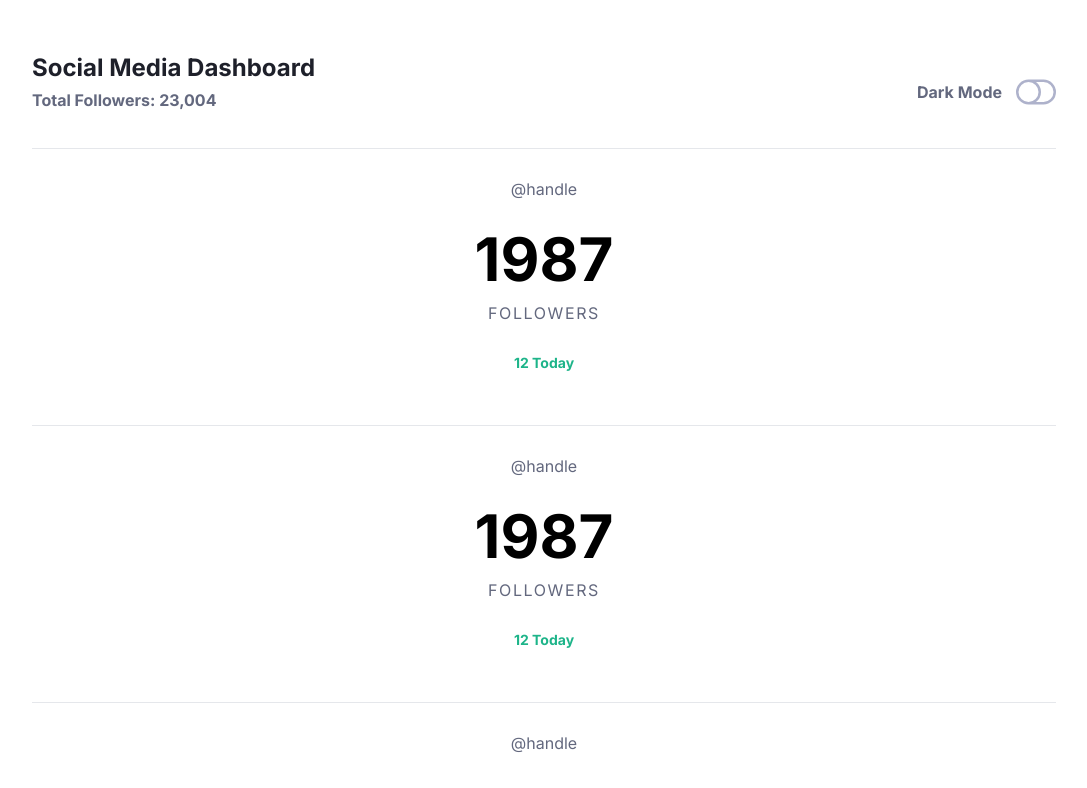
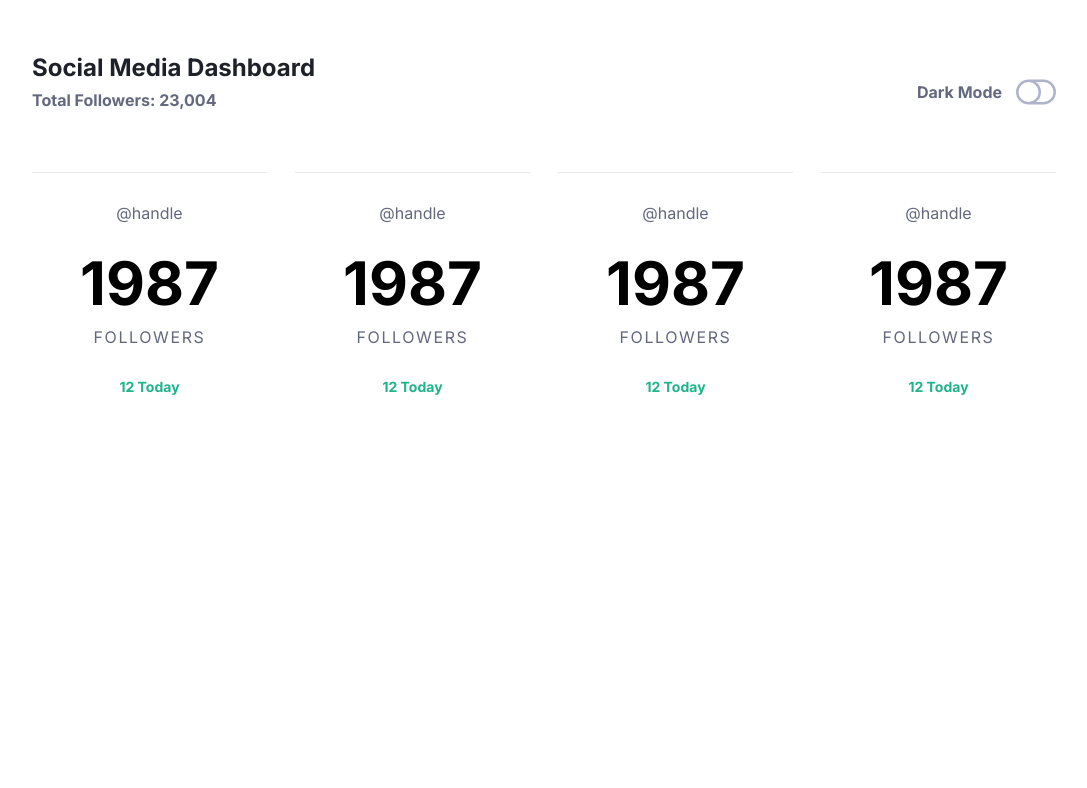
Before and after one commit to TheThomasY/social-media-dashboard, a React (Create React App) app: page / in a window 1280 px wide. Shown: the top 788 px of the page, without its empty margins (96-1183 px from the left). Built offline with nearby package versions, Linux system fonts and the light colour scheme.

Commit message:
feat: big cards responsive over all screen widths, minor changes to app width

```diff
--- a/src/App.js
+++ b/src/App.js
@@ -12,7 +12,7 @@ function App() {
 
   return (
     <div className={'font-Inter' + (darkMode ? ' dark bg-dk-bg' : '')}>
-      <div className='w-4/5 mx-auto'>
+      <div className='w-4/5 max-w-[1120px] mx-auto'>
         <Header onToggleDarkMode={toggleDarkMode} colourMode={darkMode} />
         <Followers />
       </div>
--- a/src/components/BigCard.js
+++ b/src/components/BigCard.js
@@ -2,7 +2,7 @@ import React from 'react';
 
 export default function BigCard() {
   return (
-    <div className='mt-6 py-7 text-center border-t'>
+    <div className='w-full mt-6 lg:mt-12 py-7 text-center border-t'>
       <div className='text-grey-text dark:text-dk-text'>@handle</div>
       <div className='mt-7 text-6xl font-bold dark:text-white'>1987</div>
       <div className='mt-3 text-grey-text dark:text-dk-text tracking-widest'>
--- a/src/components/Followers.js
+++ b/src/components/Followers.js
@@ -3,7 +3,7 @@ import BigCard from './BigCard';
 
 export default function Followers() {
   return (
-    <div>
+    <div className='lg:flex lg:justify-between lg:gap-x-7'>
       <BigCard />
       <BigCard />
       <BigCard />
--- a/src/components/Header.js
+++ b/src/components/Header.js
@@ -8,7 +8,7 @@ export default function Header(props) {
   };
 
   return (
-    <div className='pt-10 flex flex-col md:flex-row md:justify-between md:items-center dark:bg-dk-bg'>
+    <div className='pt-10 flex flex-col lg:flex-row lg:justify-between lg:items-center dark:bg-dk-bg'>
       <div>
         <div className='text-2xl font-bold text-dark-text dark:text-white'>
           Social Media Dashboard
@@ -21,7 +21,7 @@ export default function Header(props) {
         <div className='py-5 font-bold text-grey-text dark:text-dk-text'>
           Dark Mode
         </div>
-        <button onClick={darkModeHandler} className='md:ml-3.5'>
+        <button onClick={darkModeHandler} className='lg:ml-3.5'>
           {props.colourMode ? (
             <BsToggleOn color={'#4dce99'} size={'40px'} />
           ) : (
```
